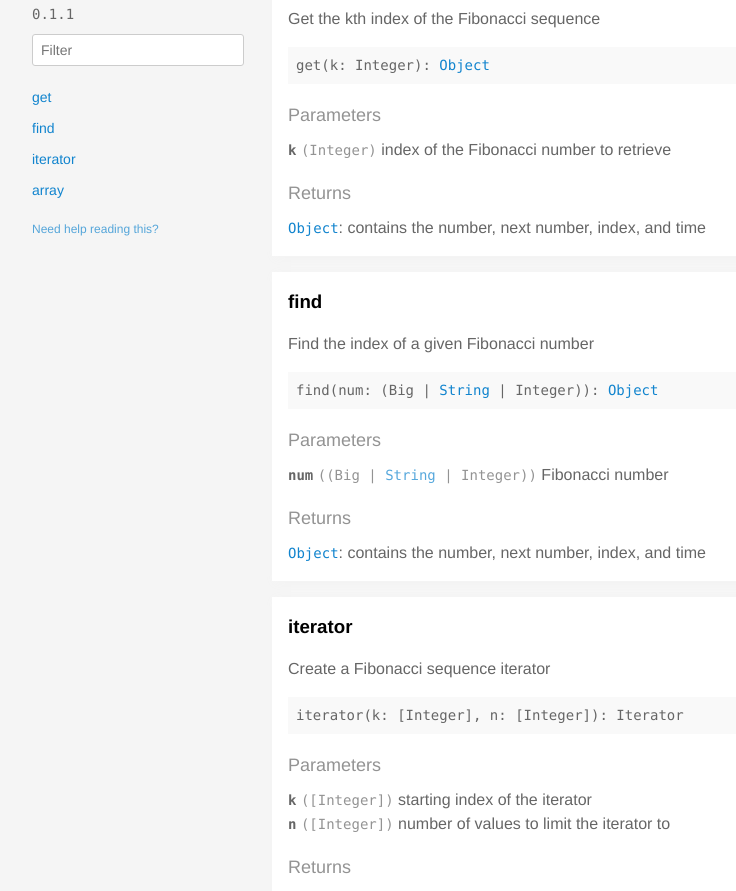
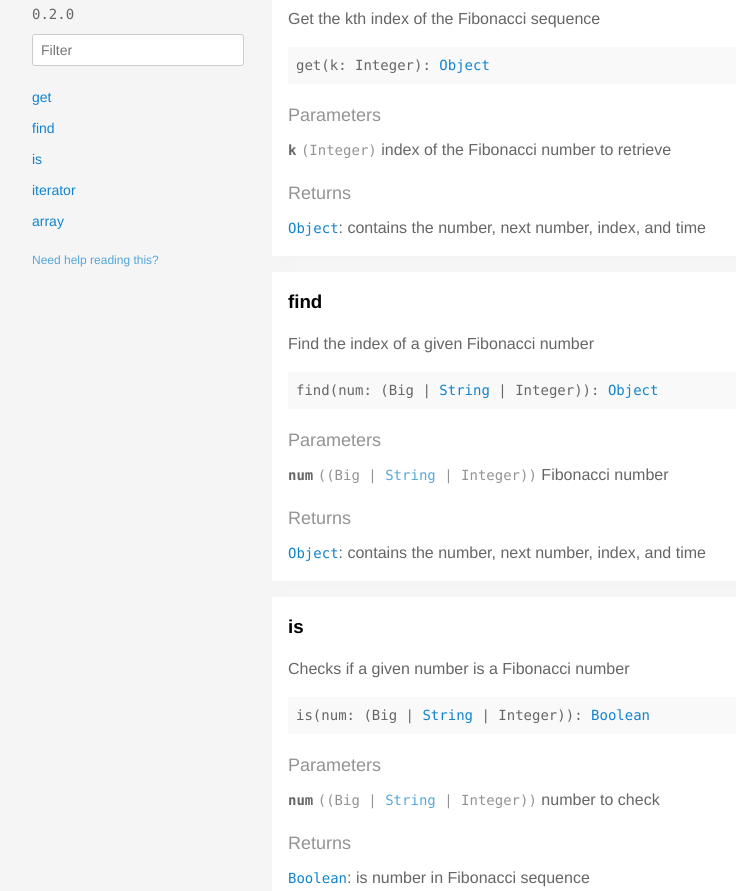
Before and after one commit to CraigH2013/fibonacci-fast, a website: page docs/index.html in a window 1280 px wide. Shown: the part 61-952 px from the top of the page, without its empty margins (112-848 px from the left). Drawn offline with Linux system fonts and the light colour scheme.

Commit message:
updated docs

```diff
--- a/docs/index.html
+++ b/docs/index.html
@@ -2,7 +2,7 @@
 <html>
 <head>
   <meta charset='utf-8' />
-  <title>fibonacci-fast 0.1.1 | Documentation</title>
+  <title>fibonacci-fast 0.2.0 | Documentation</title>
   <meta name='viewport' content='width=device-width,initial-scale=1'>
   <link href='assets/bass.css' type='text/css' rel='stylesheet' />
   <link href='assets/style.css' type='text/css' rel='stylesheet' />
@@ -14,7 +14,7 @@
       <div class='fixed xs-hide fix-3 overflow-auto max-height-100'>
         <div class='py1 px2'>
           <h3 class='mb0 no-anchor'>fibonacci-fast</h3>
-          <div class='mb1'><code>0.1.1</code></div>
+          <div class='mb1'><code>0.2.0</code></div>
           <input
             placeholder='Filter'
             id='filter-input'
@@ -38,6 +38,16 @@
                   href='#find'
                   class="">
                   find
+
+                </a>
+
+                </li>
+
+
+                <li><a
+                  href='#is'
+                  class="">
+                  is
 
                 </a>
 
@@ -184,6 +194,71 @@
       <div class='py1 quiet mt1 prose-big'>Returns</div>
       <code><a href="https://developer.mozilla.org/en-US/docs/Web/JavaScript/Reference/Global_Objects/Object">Object</a></code>:
         contains the number, next number, index, and time
+
+
+
+
+
+
+
+
+
+
+
+
+
+
+</section>
+
+
+
+
+            <section class='p2 mb2 clearfix bg-white minishadow'>
+
+
+  <div class='clearfix'>
+    <h3 class='fl m0' id='is'>
+      is
+    </h3>
+
+  </div>
+
+
+  <p>Checks if a given number is a Fibonacci number</p>
+
+
+  <div class='pre p1 fill-light mt0'>is(num: (Big | <a href="https://developer.mozilla.org/en-US/docs/Web/JavaScript/Reference/Global_Objects/String">String</a> | Integer)): <a href="https://developer.mozilla.org/en-US/docs/Web/JavaScript/Reference/Global_Objects/Boolean">Boolean</a></div>
+
+
+
+
+
+
+
+
+
+
+    <div class='py1 quiet mt1 prose-big'>Parameters</div>
+    <div class='prose'>
+
+        <div class='space-bottom0'>
+          <div>
+            <span class='code bold'>num</span> <code class='quiet'>((Big | <a href="https://developer.mozilla.org/en-US/docs/Web/JavaScript/Reference/Global_Objects/String">String</a> | Integer))</code> number to check
+
+          </div>
+
+        </div>
+
+    </div>
+
+
+
+
+
+
+      <div class='py1 quiet mt1 prose-big'>Returns</div>
+      <code><a href="https://developer.mozilla.org/en-US/docs/Web/JavaScript/Reference/Global_Objects/Boolean">Boolean</a></code>:
+        is number in Fibonacci sequence
 
 
 
--- a/fibonacci-fast.js
+++ b/fibonacci-fast.js
@@ -138,7 +138,7 @@ exports.find = function(num) {
 
 /**
  * Checks if a given number is a Fibonacci number
- * @param  {Big | String | Integer}  num [description]
+ * @param  {Big | String | Integer}  num number to check
  * @return {Boolean}     is number in Fibonacci sequence
  */
 exports.is = function(num) {
```
